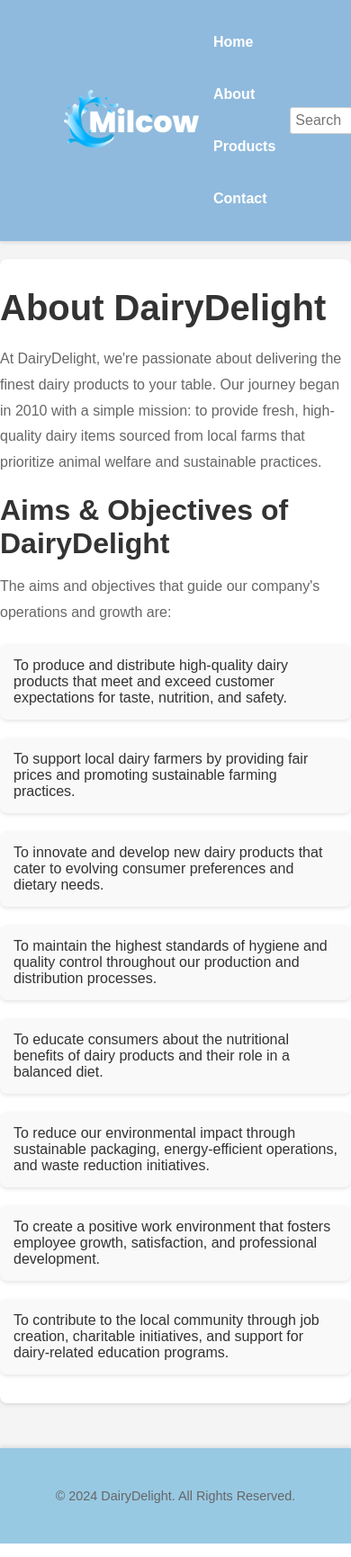
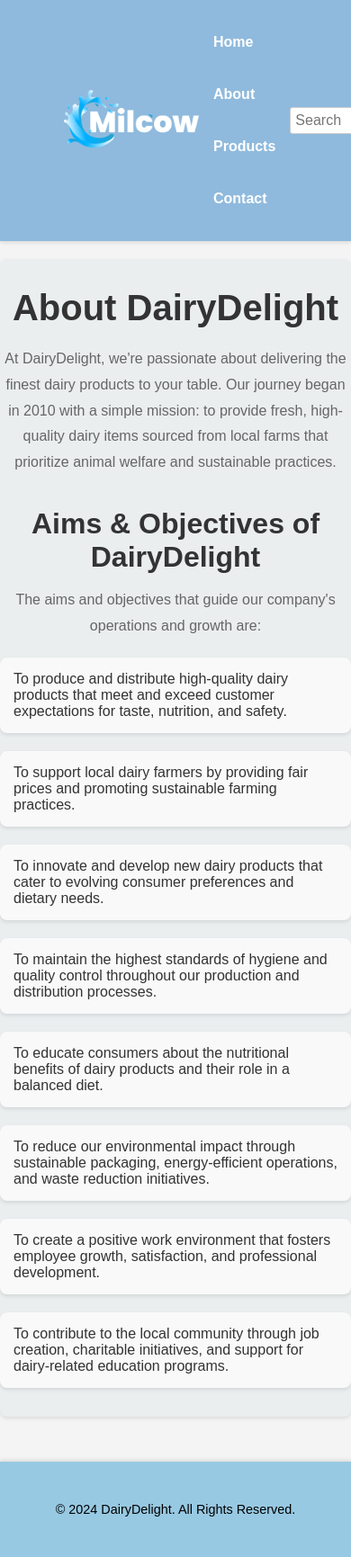
Before and after one commit to Nouman-Qamar/DairyDelight, a PHP site: page /about.html in a window 390 px wide; the page is wider, and only the part inside the window is pictured. Shown: that part at 90% size. Run offline with PHP 8.4, Linux system fonts and the light colour scheme.

Commit message:
Update style.css

```diff
--- a/DairyMilk/milcow/style.css
+++ b/DairyMilk/milcow/style.css
@@ -1472,7 +1472,7 @@
 .footer .box-container .box h1
 {
     color: #ffffff;
-    font-size: 1.2rem;
+    font-size: 1.5rem;
     font-weight: 600;
     padding-bottom: 1.5rem;
 }
@@ -1591,22 +1591,7 @@
     {
         font-size: 2.5rem;
     }
-    .blog .header h1
-    {
-        font-size: 2.5rem;
-    }
-    .blog .header .btn a
-    {
-        padding: 10px 25px;
-    }
-    .blog .box-container .box .content a h1
-    {
-        font-size: 1rem;
-    }
-    .blog .box-container .box .content p
-    {
-        font-size: 0.8rem;
-    }
+
     section.footer
     {
         padding: 4rem 5%;
@@ -1739,15 +1724,7 @@
     {
         font-size: 2rem;
     }
-    .blog .header h1
-    {
-        font-size: 2rem;
-    }
-    .blog .header .btn a
-    {
-        font-size: 13px;
-        padding: 10px 20px;
-    }
+
 }
 
 /* about.html css  */
@@ -1840,22 +1817,17 @@
     padding: 40px 20px;
     max-width: 1200px;
     margin: 0 auto;
-    background-color: #ffffff;
+    background-color: #eaeeef;
     box-shadow: 0 2px 4px rgba(0, 0, 0, 0.1);
     border-radius: 8px;
     margin-top: 20px;
 }
 
-.hero-image {
-    width: 100%;
-    height: auto;
-    border-radius: 8px;
-    margin-bottom: 20px;
-}
 
 .about-content h1 {
     font-size: 2.5rem;
     color: #333;
+    text-align: center;
     margin-bottom: 20px;
     font-weight: 700;
 }
@@ -1863,13 +1835,15 @@
 .about-content p {
     font-size: 1rem;
     color: #666;
+    text-align: center;
     line-height: 1.8;
-    margin-bottom: 20px;
+    margin-bottom: 35px;
 }
 
 .aims-objectives h2 {
     font-size: 2rem;
     color: #333;
+    text-align: center;
     margin-bottom: 15px;
     font-weight: 600;
 }
@@ -1905,16 +1879,16 @@
 footer {
     text-align: center;
     padding: 20px;
-    background-color: #ffffff;
+    background-color: #1c067c;
     box-shadow: 0 -2px 4px rgba(0, 0, 0, 0.1);
     margin-top: 20px;
-    color: #666;
+    color: #5739a4;
 }
 
 footer p {
     margin: 0;
     font-size: 0.9rem;
-    color: #666;
+    color: #000000;
 }
 
 
@@ -1934,7 +1908,7 @@
 
 /* Header Styles */
 header {
-    background: #343a40; /* Dark background for the header */
+    background: #0d4076; /* Dark background for the header */
     color: #fff; /* White text color */
     padding: 1rem 0;
     box-shadow: 0 2px 4px rgba(0, 0, 0, 0.1);
```
